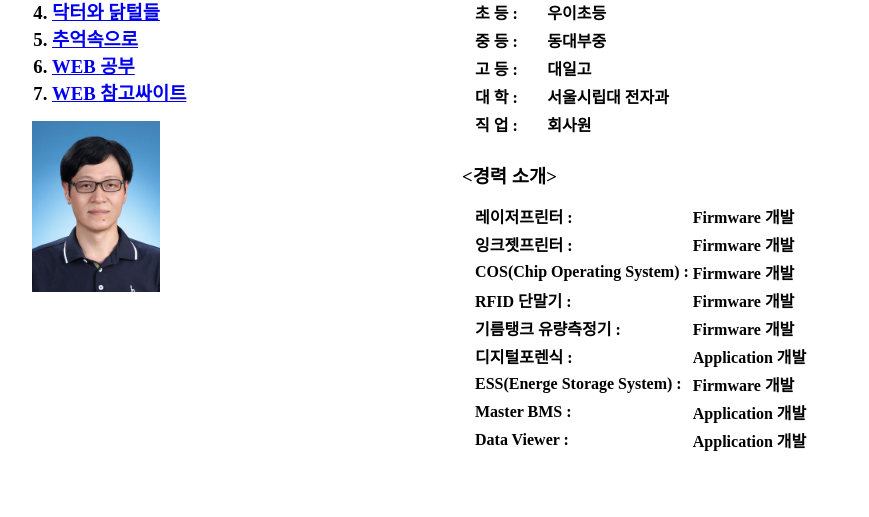
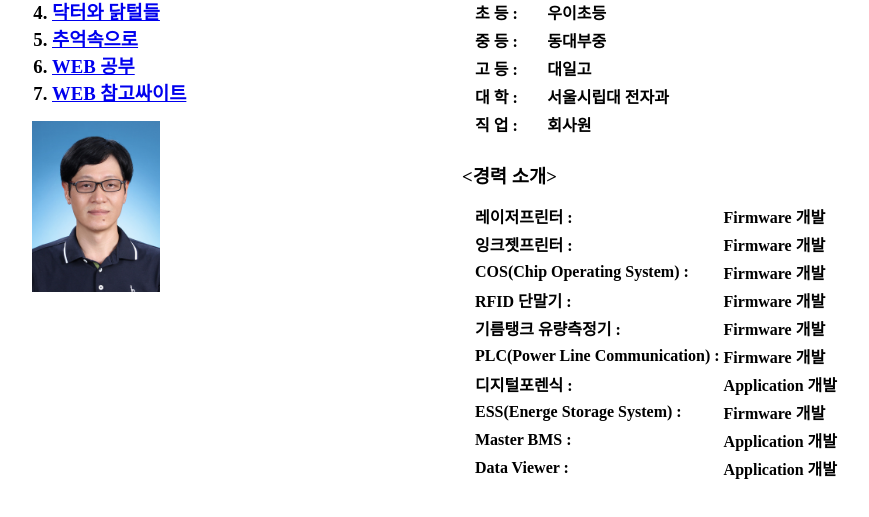
Before and after one commit to tarzan90/home-web, a plain HTML site: page intro.html in a window 1280 px wide. Shown: the part 229-746 px from the top of the page, without its empty margins (38-907 px from the left). Drawn offline with Linux system fonts and the light colour scheme.

Commit message:
Update intro.html

```diff
--- a/intro.html
+++ b/intro.html
@@ -63,6 +63,10 @@
            <td style="font-weight: bold;">Firmware 개발</td>
          </tr>
          <tr>
+           <td style="font-weight: bold;">PLC(Power Line Communication) :</td>
+           <td style="font-weight: bold;">Firmware 개발</td>
+         </tr>
+         <tr>
            <td style="font-weight: bold;">디지털포렌식 :</td>
            <td style="font-weight: bold;">Application 개발</td>
          </tr>
```
